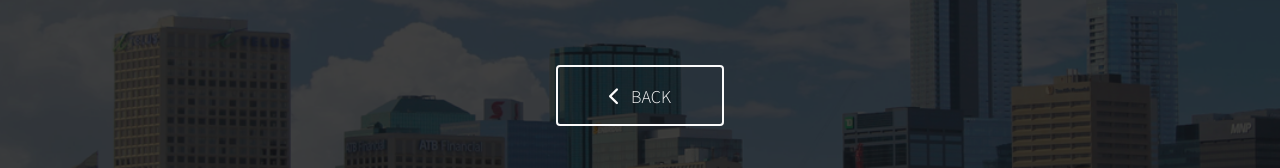
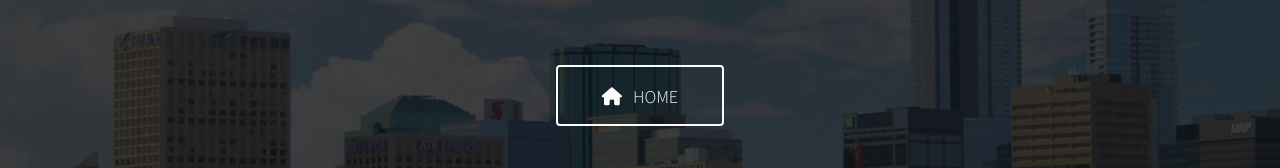
Before and after one commit to wrrnlim/wrrnlim.github.io, a React (Vite) app: page /blog in a window 1280 px wide. Shown: the part 381-549 px from the top of the page. Built offline with nearby package versions, Linux system fonts and the light colour scheme.

Commit message:
set navbar active link

```diff
--- a/src/components/Navbar.jsx
+++ b/src/components/Navbar.jsx
@@ -1,6 +1,6 @@
 import navLogo from '/assets/img/wl_logo_nav.png';
 
-import React, { useState } from 'react';
+import React, { useState, useEffect } from 'react';
 import {
   MDBNavbar,
   MDBContainer,
@@ -15,8 +15,16 @@ import {
 
 
 
-export default function Navbar() {
+export default function Navbar(isActive) {
   const [navToggled, setNavToggler] = useState(false);
+  const [activeLink, setActiveLink] = useState(null);
+
+  useEffect(() => {
+    const currentPath = window.location.pathname;
+    if (currentPath === '/blog') setActiveLink('blog');
+    else if (currentPath === '/projects') setActiveLink('projects');
+  }, []);
+
   return (
     <>
       <MDBNavbar expand='lg' dark bgColor='dark'>
@@ -38,15 +46,17 @@ export default function Navbar() {
           <MDBCollapse navbar show={navToggled}>
             <MDBNavbarNav className='mr-auto mb-2 mb-lg-0'>
               <MDBNavbarItem>
-                <MDBNavbarLink aria-current='page' href='#'>
+                <MDBNavbarLink href='/'>
                   Home
                 </MDBNavbarLink>
               </MDBNavbarItem>
               <MDBNavbarItem>
-                <MDBNavbarLink href='#'>Blog</MDBNavbarLink>
+                <MDBNavbarLink active={activeLink === 'blog'} href='/blog'>
+                  Blog
+                </MDBNavbarLink>
               </MDBNavbarItem>
               <MDBNavbarItem>
-                <MDBNavbarLink active href='#' tabIndex={-1} aria-disabled='true'>
+                <MDBNavbarLink active={activeLink === 'projects'} href='/projects'>
                   Projects
                 </MDBNavbarLink>
               </MDBNavbarItem>
--- a/src/routes/Blog.jsx
+++ b/src/routes/Blog.jsx
@@ -8,8 +8,8 @@ export default function Blog() {
       <h1 className='mb-5 hero-title text-light'>Blog page coming soon!</h1>
       <MDBBtn color='light' outline href='/' className="mt-5">
         <div className='hero-btn'>
-          <MDBIcon size='md' fas icon='chevron-left' /> &nbsp;
-          Back
+          <MDBIcon size='md' fas icon='house' /> &nbsp;
+          Home
         </div>
       </MDBBtn>
     </Background>
```
